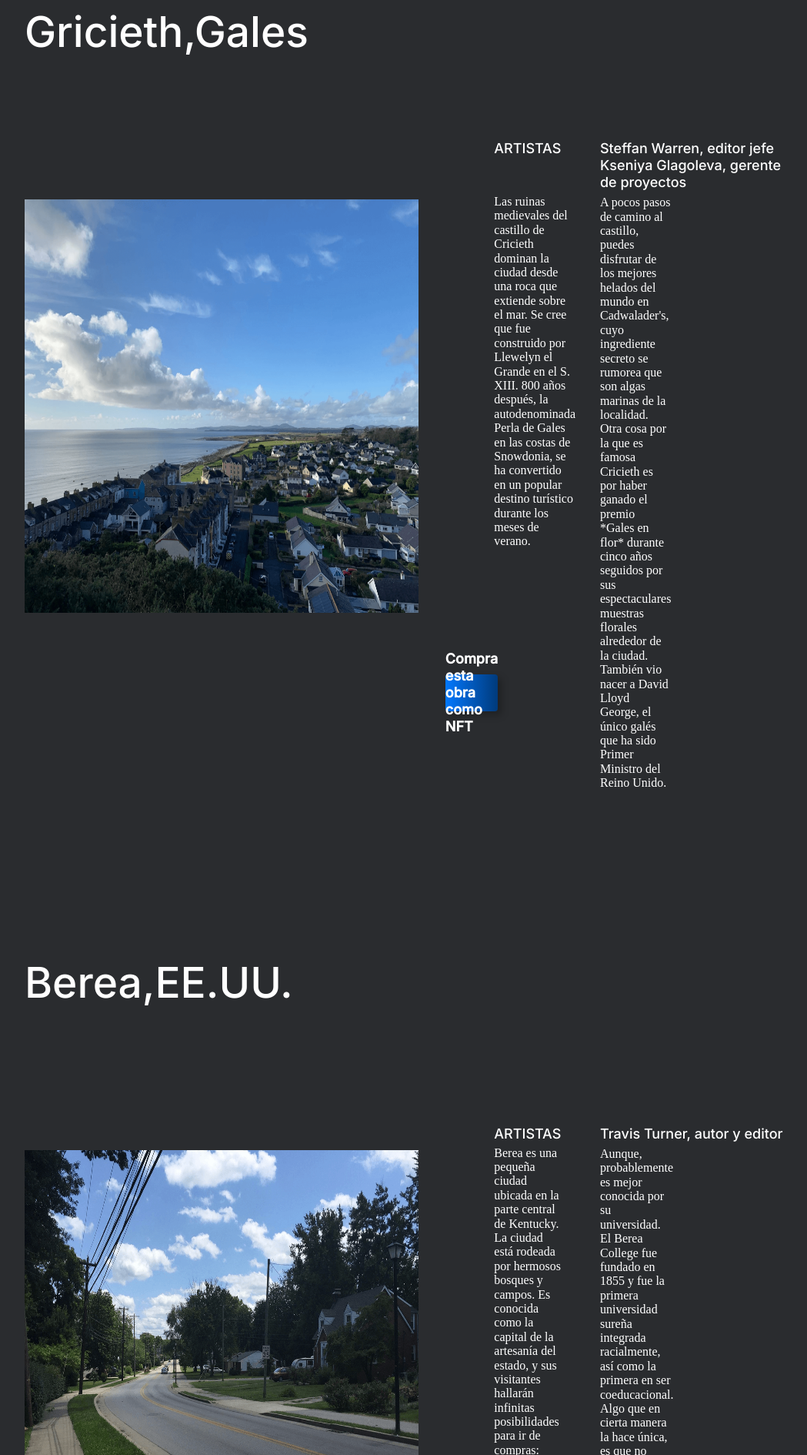
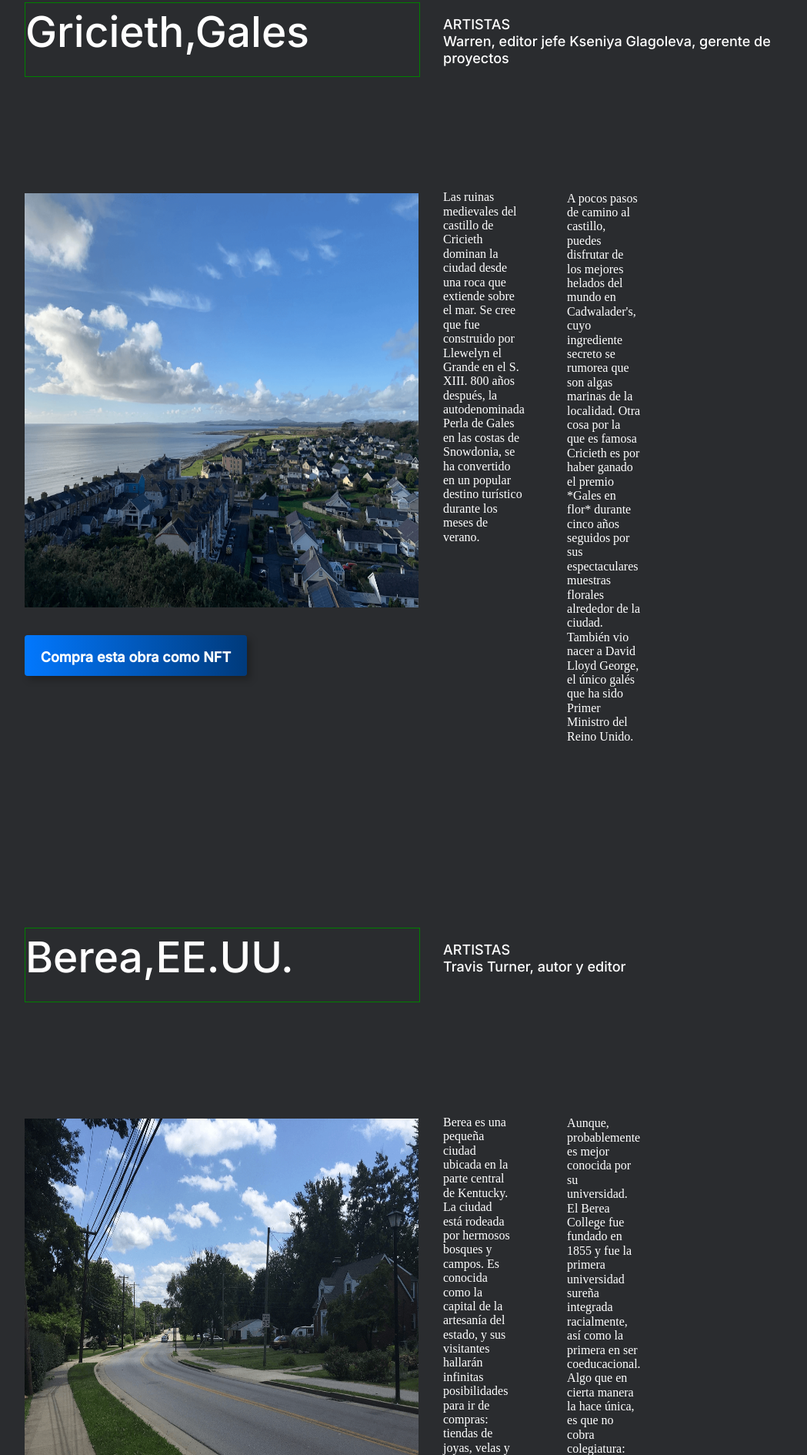
Before and after one commit to jerjesmolina333/web_project_homeland, a plain HTML site: page index.html in a window 1280 px wide. Shown: the part 2061-3951 px from the top of the page at 77% size, without its empty margins (108-1157 px from the left). Drawn offline with Linux system fonts and the light colour scheme.

Commit message:
arreglos en content.css

```diff
--- a/blocks/content.css
+++ b/blocks/content.css
@@ -1,30 +1,8 @@
 .content {
-  margin: 0;
-  align-content: center;
+  /* margin: 0;
+  align-content: center; */
 }
-.content__place_title {
-  font-family: Inter;
-  font-weight: 500;
-  font-size: 55px;
-  line-height: 65px;
-  letter-spacing: 0;
-  width: 40vw;
-  /* border: 1px green solid; */
-  /* margin-bottom: 100px; */
-}
-.content__place_subtitle {
-  font-family: Inter;
-  font-weight: 400;
-  font-size: 18px;
-  line-height: 22px;
-  letter-spacing: 0;
-  display: flex;
-  flex-direction: column;
-  align-self: flex-end;
-}
-.content__place_subtitle::before {
-  content: "ARTISTAS";
-}
+
 .content__places {
   max-width: 1000px;
   margin: auto;
@@ -42,8 +20,33 @@
   height: auto;
   margin: 0;
 }
+.content__place_title {
+  font-family: Inter;
+  font-weight: 500;
+  font-size: 55px;
+  line-height: 65px;
+  letter-spacing: 0;
+  width: 40vw;
+  border: 1px green solid;
+  height: 10vh;
+  margin: 0;
+  padding-bottom: 10px;
+}
+.content__subtitle {
+  font-family: Inter;
+  font-weight: 400;
+  font-size: 18px;
+  line-height: 22px;
+  letter-spacing: 0;
+  /* border: 1px blue solid; */
+  display: flex;
+  flex-direction: column;
+}
+.content__subtitle::before {
+  content: "ARTISTAS";
+}
 
-.content__place_photo_button {
+.content__container {
   /* border: 1px red solid; */
   display: grid;
   grid-template-columns: 1fr;
@@ -52,16 +55,20 @@
   height: auto;
   /* height: 90vh; */
   margin: 0;
+  padding-top: 1%;
 }
 .content__place_image {
   width: 40vw;
   height: calc(40vw * 1.05);
 }
+.content__place_image:hover {
+  opacity: 0.5;
+}
+
 .content__place_button {
   display: flex;
   align-items: center;
   justify-content: center;
-  grid-area: button;
   color: #fff;
   margin-top: 15px;
   max-width: 289px;
@@ -76,6 +83,13 @@
   line-height: 22px;
   text-decoration: none;
   box-shadow: 5px 5px 10px 0px rgba(0, 0, 0, 0.25);
+}
+.content__place_button:hover {
+  background-image: linear-gradient(
+    90deg,
+    rgba(2, 120, 254, 0.25) 0%,
+    rgba(0, 58, 123, 0.25) 99.98%
+  );
 }
 
 .content__photo-grid {
@@ -179,7 +193,7 @@
   .content__place_title {
     font-size: 20px;
   }
-  .content__place_subtitle {
+  .content__subtitle {
     font-size: 15px;
   }
   .content__place_button {
@@ -197,7 +211,7 @@
     font-size: 20px;
   }
 
-  .content__place_subtitle {
+  .content__subtitle {
     font-size: 12px;
   }
   .content__place_button {
--- a/index.html
+++ b/index.html
@@ -29,8 +29,7 @@
           <img
             src="./images/kalegin-michail-179870-unsplash.png"
             class="header__image"
-            alt="Imagen de
-        Kalegin Michail"
+            alt="Imagen de Kalegin Michail"
           />
         </div>
       </header>
@@ -124,11 +123,10 @@
         <section class="content__places">
           <div class="content__place">
             <h2 class="content__place content__place_title">Gricieth,Gales</h2>
-            <h3 class="content__place content__place_subtitle">
-              Steffan Warren, editor jefe Kseniya Glagoleva, gerente de
-              proyectos
+            <h3 class="content content__subtitle">
+              Warren, editor jefe Kseniya Glagoleva, gerente de proyectos
             </h3>
-            <div class="content__place content__place_photo_button">
+            <div class="content content__container">
               <img
                 src="./images/Cricieth.png"
                 class="content__place content__place_image"
@@ -164,10 +162,10 @@
           </div>
           <div class="content__place">
             <h2 class="content__place content__place_title">Berea,EE.UU.</h2>
-            <h3 class="content__place content__place_subtitle">
+            <h3 class="content content__subtitle">
               Travis Turner, autor y editor
             </h3>
-            <div class="content__place content__place_photo_button">
+            <div class="content content__container">
               <img
                 src="./images/Berea.png"
                 class="content__place content__place_image"
@@ -205,10 +203,10 @@
             <h2 class="content__place content__place_title">
               Muramvya, Burundi
             </h2>
-            <h3 class="content__place content__place_subtitle">
+            <h3 class="content content__subtitle">
               Grevisse Kenguruka, editor técnico
             </h3>
-            <div class="content__place content__place_photo_button">
+            <div class="content content__container">
               <img
                 src="./images/Muramvya.png"
                 class="content__place content__place_image"
@@ -255,10 +253,10 @@
           </div>
           <div class="content__place">
             <h2 class="content__place content__place_title">Puebla,México</h2>
-            <h3 class="content__place content__place_subtitle">
+            <h3 class="content content__subtitle">
               Jerjes Molina, Diseñador y Desarrollador Web
             </h3>
-            <div class="content__place content__place_photo_button">
+            <div class="content content__container">
               <img
                 src="./images/Puebla.jpg"
                 class="content__place content__place_image"
```
